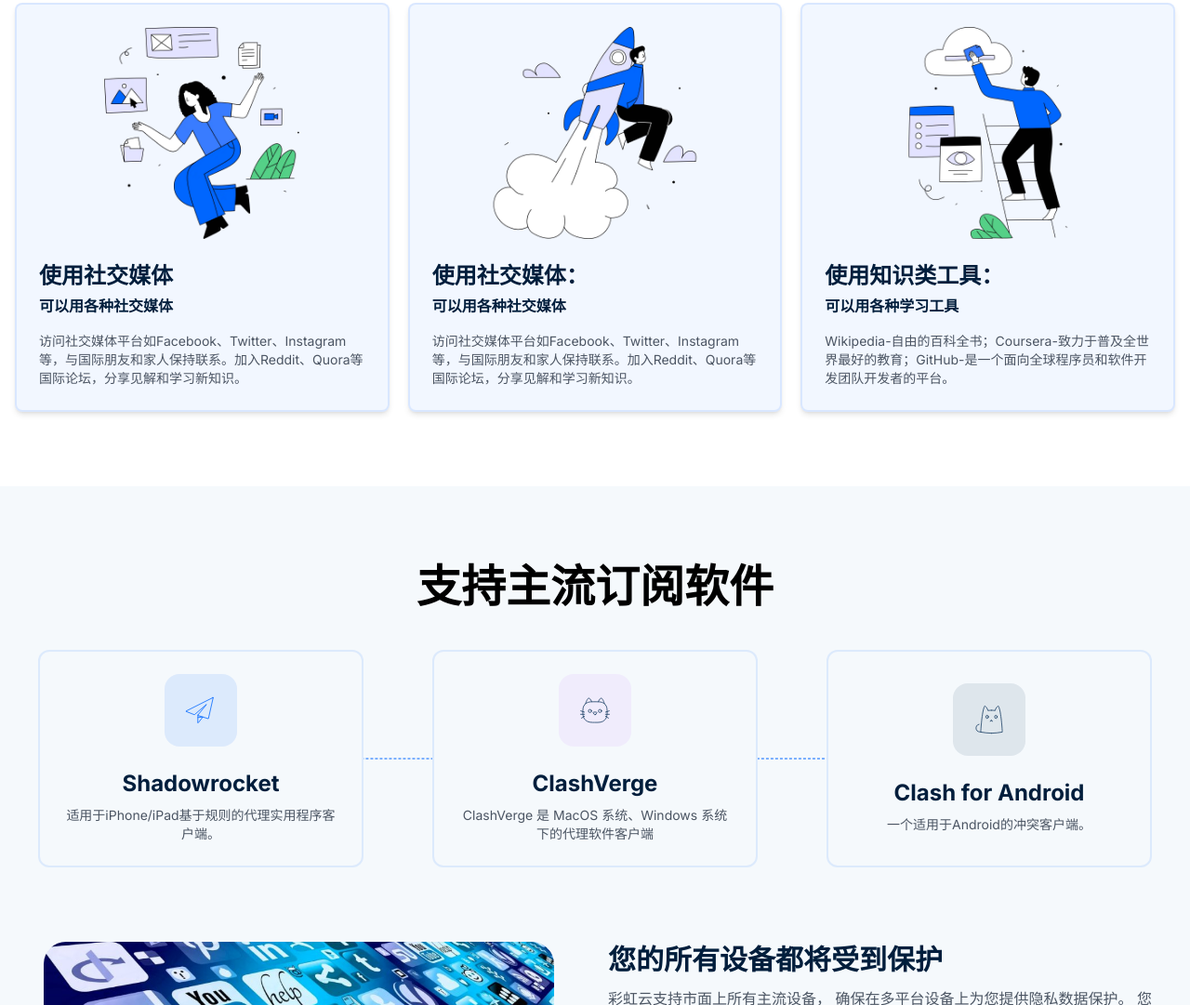
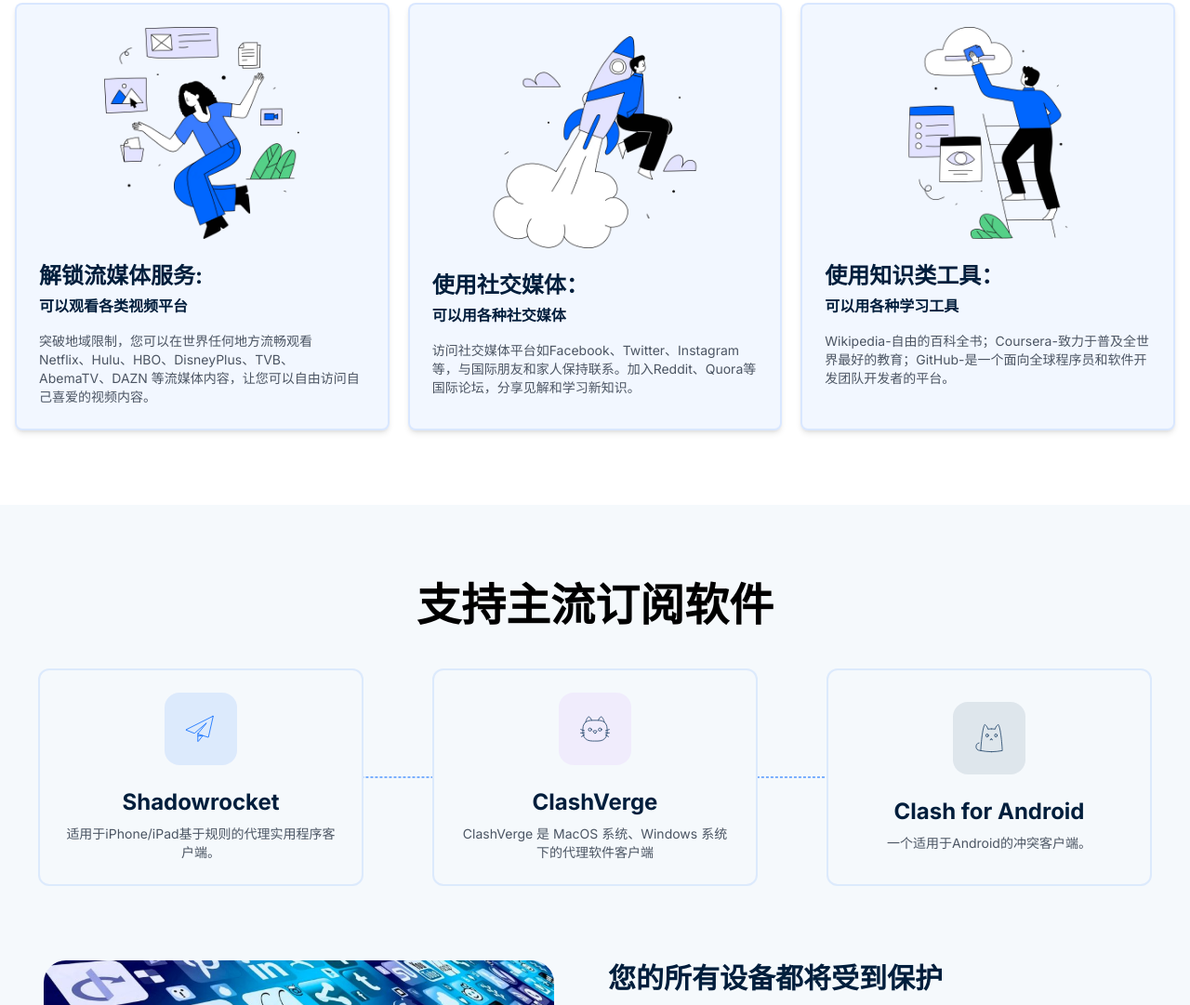
Before and after one commit to manikmt01/zhihongqing, a website built with Vite: page src/index.html in a window 1280 px wide. Shown: the part 1157-2238 px from the top of the page at 93% size. Built offline with nearby package versions, Linux system fonts and the light colour scheme.

Commit message:
Text changes

```diff
--- a/src/index.html
+++ b/src/index.html
@@ -176,13 +176,13 @@
             <!-- content -->
             <div class="mt-6">
               <h3 class="text-xl lg:text-2xl font-bold text-dark">
-                使用社交媒体
+                解锁流媒体服务:
               </h3>
               <h4 class="text-base text-dark font-semibold mt-1 mb-3 lg:mb-4">
-                可以用各种社交媒体
+                可以观看各类视频平台
               </h4>
               <p class="text-sm text-gray">
-                访问社交媒体平台如Facebook、Twitter、Instagram等，与国际朋友和家人保持联系。加入Reddit、Quora等国际论坛，分享见解和学习新知识。
+                突破地域限制，您可以在世界任何地方流畅观看 Netflix、Hulu、HBO、DisneyPlus、TVB、AbemaTV、DAZN 等流媒体内容，让您可以自由访问自己喜爱的视频内容。
               </p>
             </div>
           </div>
```
Also changed, not shown: 1 other file.
